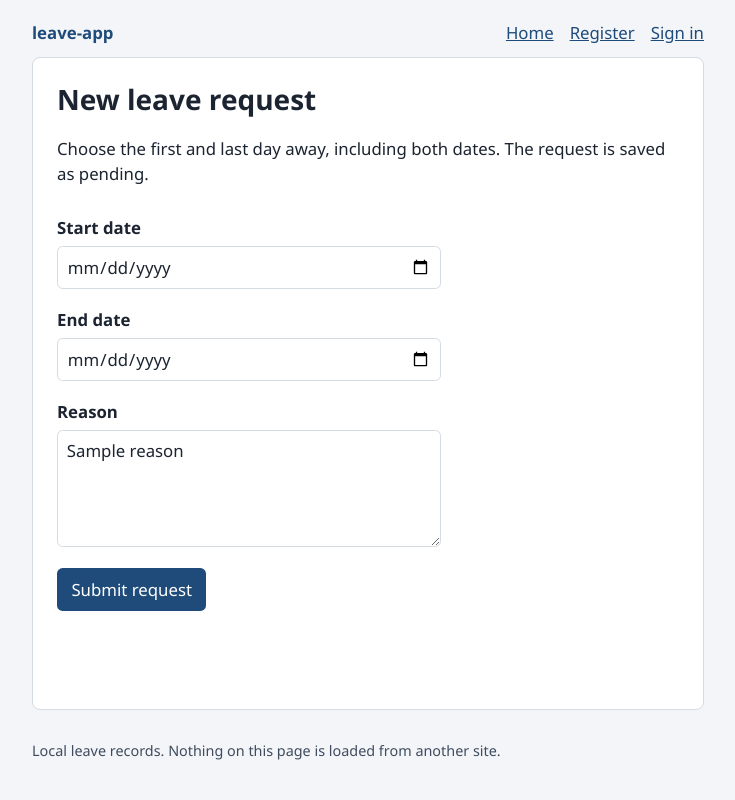
After one commit to mjoha/zfg-leave-app, a FastAPI app: template app/templates/request_form.html in a window 1280 px wide. The commit adds this page. Shown: the whole page, without its empty margins (272-1007 px from the left). Run offline with FastAPI, Linux system fonts and the light colour scheme; the template is opened without the code that fills it: most values are stand-ins (such as "Sample title", 1, 10 or a date in 2020).

Commit message:
F-005: add leave request form.
Signed-in employees can submit a pending request with a start date, end date, and reason. An end date before the start date is rejected.

Co-authored-by: Cursor <cursoragent@cursor.com>

```diff
--- a/app/main.py
+++ b/app/main.py
@@ -1,4 +1,4 @@
-from datetime import timezone
+from datetime import date, timezone
 from pathlib import Path
 
 from fastapi import Depends, FastAPI, Form, Request
@@ -11,6 +11,7 @@ from starlette.middleware.sessions import SessionMiddleware
 
 from app.config import get_settings
 from app.database import get_db, get_engine
+from app.leave import create_leave_request, inclusive_days, validate_leave_request
 from app.models import User
 from app.users import (
     DuplicateEmailError,
@@ -233,6 +234,86 @@ def profile_update(
     return RedirectResponse(url="/profile?saved=1", status_code=303)
 
 
+def _request_form_context(errors: list[str], start_date: str, end_date: str, reason: str) -> dict[str, object]:
+    return {
+        "errors": errors,
+        "start_date": start_date,
+        "end_date": end_date,
+        "reason": reason,
+    }
+
+
+@app.get("/requests/new", response_class=HTMLResponse)
+def new_leave_request(request: Request, db: Session = Depends(get_db)) -> Response:
+    try:
+        user = _profile_user(request, db)
+    except OperationalError:
+        db.rollback()
+        return templates.TemplateResponse(request, "database_unavailable.html", {}, status_code=503)
+    if user is None:
+        return RedirectResponse(url="/login", status_code=303)
+    return templates.TemplateResponse(request, "request_form.html", _request_form_context([], "", "", ""))
+
+
+@app.post("/requests")
+def submit_leave_request(
+    request: Request,
+    start_date: str = Form(""),
+    end_date: str = Form(""),
+    reason: str = Form(""),
+    db: Session = Depends(get_db),
+) -> Response:
+    try:
+        user = _profile_user(request, db)
+    except OperationalError:
+        db.rollback()
+        return templates.TemplateResponse(request, "database_unavailable.html", {}, status_code=503)
+    if user is None:
+        return RedirectResponse(url="/login", status_code=303)
+    data, errors = validate_leave_request(start_date, end_date, reason)
+    if data is None:
+        return templates.TemplateResponse(
+            request,
+            "request_form.html",
+            _request_form_context(errors, start_date, end_date, reason),
+            status_code=400,
+        )
+    try:
+        create_leave_request(db, user.id, data)
+    except OperationalError:
+        db.rollback()
+        return templates.TemplateResponse(request, "database_unavailable.html", {}, status_code=503)
+    return RedirectResponse(
+        url=f"/requests/created?start={data.start_date.isoformat()}&end={data.end_date.isoformat()}",
+        status_code=303,
+    )
+
+
+@app.get("/requests/created", response_class=HTMLResponse)
+def leave_request_created(request: Request, db: Session = Depends(get_db)) -> Response:
+    try:
+        user = _profile_user(request, db)
+    except OperationalError:
+        db.rollback()
+        return templates.TemplateResponse(request, "database_unavailable.html", {}, status_code=503)
+    if user is None:
+        return RedirectResponse(url="/login", status_code=303)
+    start_raw = request.query_params.get("start", "")
+    end_raw = request.query_params.get("end", "")
+    try:
+        start_date = date.fromisoformat(start_raw)
+        end_date = date.fromisoformat(end_raw)
+    except ValueError:
+        start_date = None
+        end_date = None
+    day_count = inclusive_days(start_date, end_date) if start_date and end_date and end_date >= start_date else None
+    return templates.TemplateResponse(
+        request,
+        "request_created.html",
+        {"start_date": start_raw, "end_date": end_raw, "day_count": day_count},
+    )
+
+
 @app.post("/logout")
 def logout(request: Request) -> Response:
     request.session.clear()
--- a/app/static/style.css
+++ b/app/static/style.css
@@ -112,7 +112,8 @@ label {
   font-weight: 600;
 }
 
-input {
+input,
+textarea {
   font: inherit;
   color: var(--text);
   background: var(--surface);
--- a/app/templates/base.html
+++ b/app/templates/base.html
@@ -13,6 +13,7 @@
     <nav aria-label="Primary">
       <a href="/" data-testid="nav-home">Home</a>
       {% if current_user %}
+        <a href="/requests/new" data-testid="nav-new-request">New request</a>
         <a href="/profile" data-testid="nav-profile">Profile</a>
         <span data-testid="nav-user">{{ current_user.display_name }}</span>
         <form method="post" action="/logout" data-testid="logout-form">
--- /dev/null
+++ b/app/templates/request_form.html
@@ -0,0 +1,27 @@
+{% extends "base.html" %}
+
+{% block title %}New leave request{% endblock %}
+
+{% block content %}
+  <h1>New leave request</h1>
+  <p>Choose the first and last day away, including both dates. The request is saved as pending.</p>
+  {% if errors %}
+    <ul class="errors" data-testid="request-error">
+      {% for error in errors %}
+        <li>{{ error }}</li>
+      {% endfor %}
+    </ul>
+  {% endif %}
+  <form method="post" action="/requests" data-testid="request-form">
+    <label for="start_date">Start date</label>
+    <input id="start_date" name="start_date" type="date" value="{{ start_date }}" data-testid="request-start" required>
+
+    <label for="end_date">End date</label>
+    <input id="end_date" name="end_date" type="date" value="{{ end_date }}" data-testid="request-end" required>
+
+    <label for="reason">Reason</label>
+    <textarea id="reason" name="reason" rows="4" maxlength="500" data-testid="request-reason" required>{{ reason }}</textarea>
+
+    <button type="submit" data-testid="request-submit">Submit request</button>
+  </form>
+{% endblock %}
```
Also changed, not shown: app/leave.py (added, +64 -0 lines), app/models.py (+15 -2 lines), app/templates/request_created.html (added, +13 -0 lines), tests/test_leave_request.py (added, +121 -0 lines), tests/test_selectors.py (+1 -0 lines), README.md.
